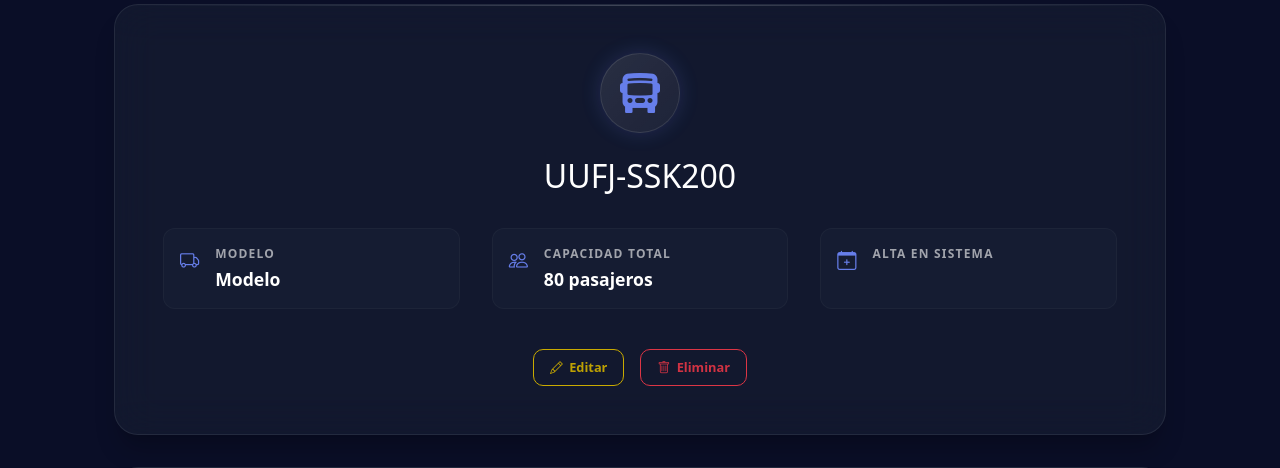
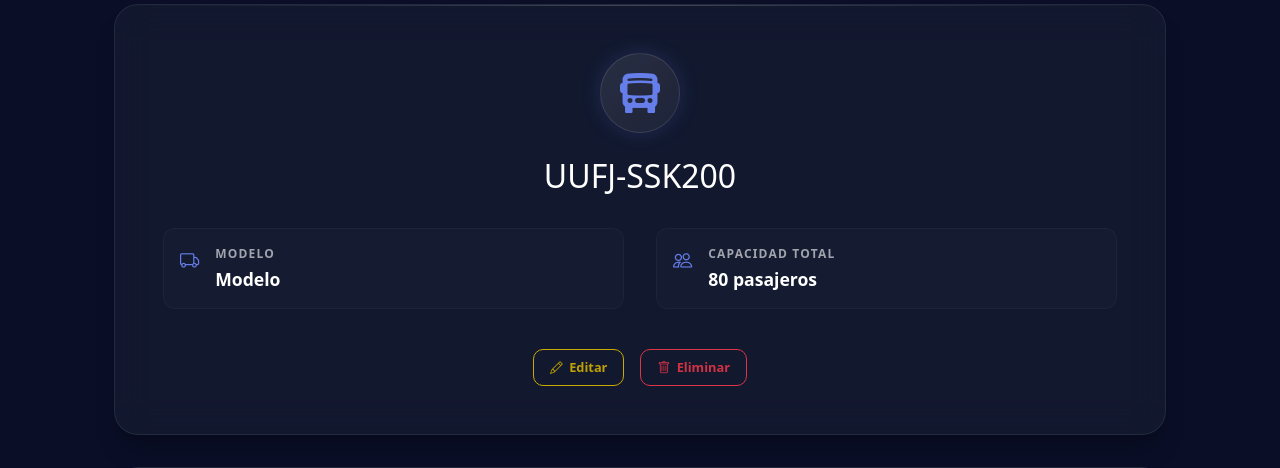
Before and after one commit to ernesto485/Gobus, a Django app: page /autobuses/2/ in a window 1280 px wide. Shown: the part 193-661 px from the top of the page. Run offline with Django 5.2, Linux system fonts and the light colour scheme; a user stored in the database is signed in; data comes from the database, SQL or seed files in the repository.

Commit message:
Remove redundant creation date display from autobus and conductor detail pages

```diff
--- a/core/templates/core/autobus/autobus_detail.html
+++ b/core/templates/core/autobus/autobus_detail.html
@@ -32,13 +32,6 @@
         <div class="info-content">
           <span class="info-label">Capacidad Total</span>
           <div class="info-value">{{ autobus.capacidad }} pasajeros</div>
-        </div>
-      </div>
-      <div class="info-item">
-        <div class="info-icon"><i class="bi bi-calendar-plus"></i></div>
-        <div class="info-content">
-          <span class="info-label">Alta en Sistema</span>
-          <div class="info-value">{{ autobus.fecha_creacion|date:"d/m/Y" }}</div>
         </div>
       </div>
     </div>
```
Also changed, not shown: core/templates/core/conductores/conductor_detail.html (+0 -8 lines).
